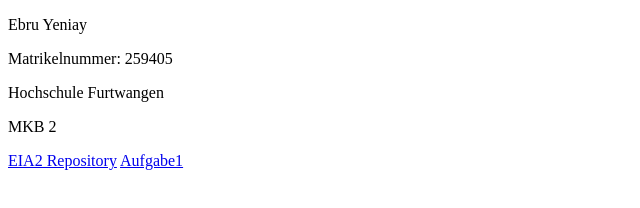
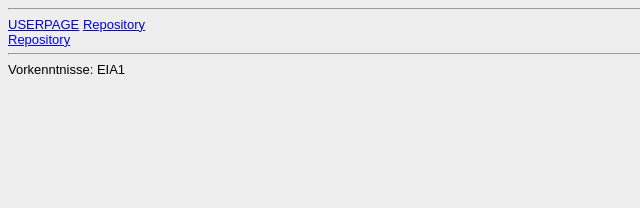
Before and after one commit to yeniayeb/Endabgabe, a plain HTML site: page steckbrief/steckbrief.htm in a window 1280 px wide. Shown: the whole page, without its empty margins (0-640 px from the left). Drawn offline with Linux system fonts and the light colour scheme.

Commit message:
Add files via upload

```diff
--- a/steckbrief/steckbrief.htm
+++ b/steckbrief/steckbrief.htm
@@ -1,21 +1,26 @@
 <!DOCTYPE html>
 <html>
-	<head>
-		<meta charset="utf-8">
-		<title>Ebru Yeniay - Userpage</title>
-
-	</head>
-	<body>
-		<div>
-			<p>Ebru Yeniay</p>
-			<p>Matrikelnummer: 259405</p>
-			<p>Hochschule Furtwangen</p>
-			<p>MKB 2</p>
+<title>Steckbrief</title>
+<head>
+<style>body {font-family:arial; font-size:small; background:#eeeeee}</style>
+</head>
 
 
-		</div>
-		<a href="https://github.com/yeniayeb/EIA2-Inverted"target="_blank">EIA2 Repository</a>
-<a href="https://yeniayeb.github.io/EIA2-Inverted/Aufgabe1/Aufgabe1.1 Cows.pdf"target="_blank">Aufgabe1</a>
+<body>
+<hr>
+<a href="https://yeniayeb.github.io/index.html"target="_blank">USERPAGE</a>
+<a href="https://github.com/yeniayeb/EIA2-Inverted"target="_blank">Repository</a> <br>
+<a href="https://github.com/yeniayeb/EIA2-Inverted/Aufgabe 1"target="_blank">Repository</a> <br>
+
+
+
+
+
+
+<!-- Hier bitte die Vorkenntnisse im Bereich Programmierung zu Beginn der Veranstaltung kurz beschreiben! -->
+<hr>
+Vorkenntnisse: EIA1
+<!-- Bitte keine Änderung in der folgenden Zeile vornehmen -->
 </body>
-	</body>
+
 </html>
```
